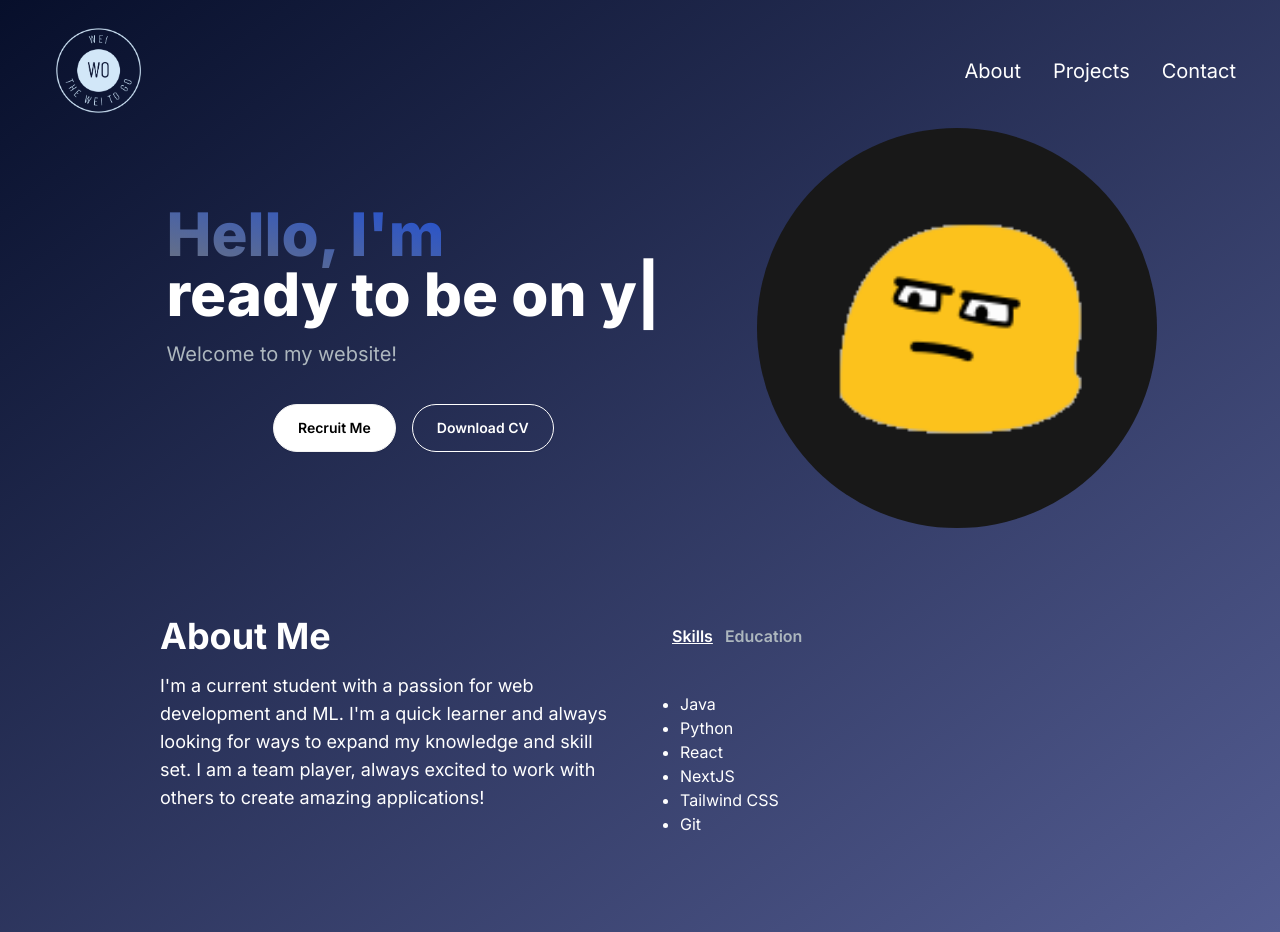
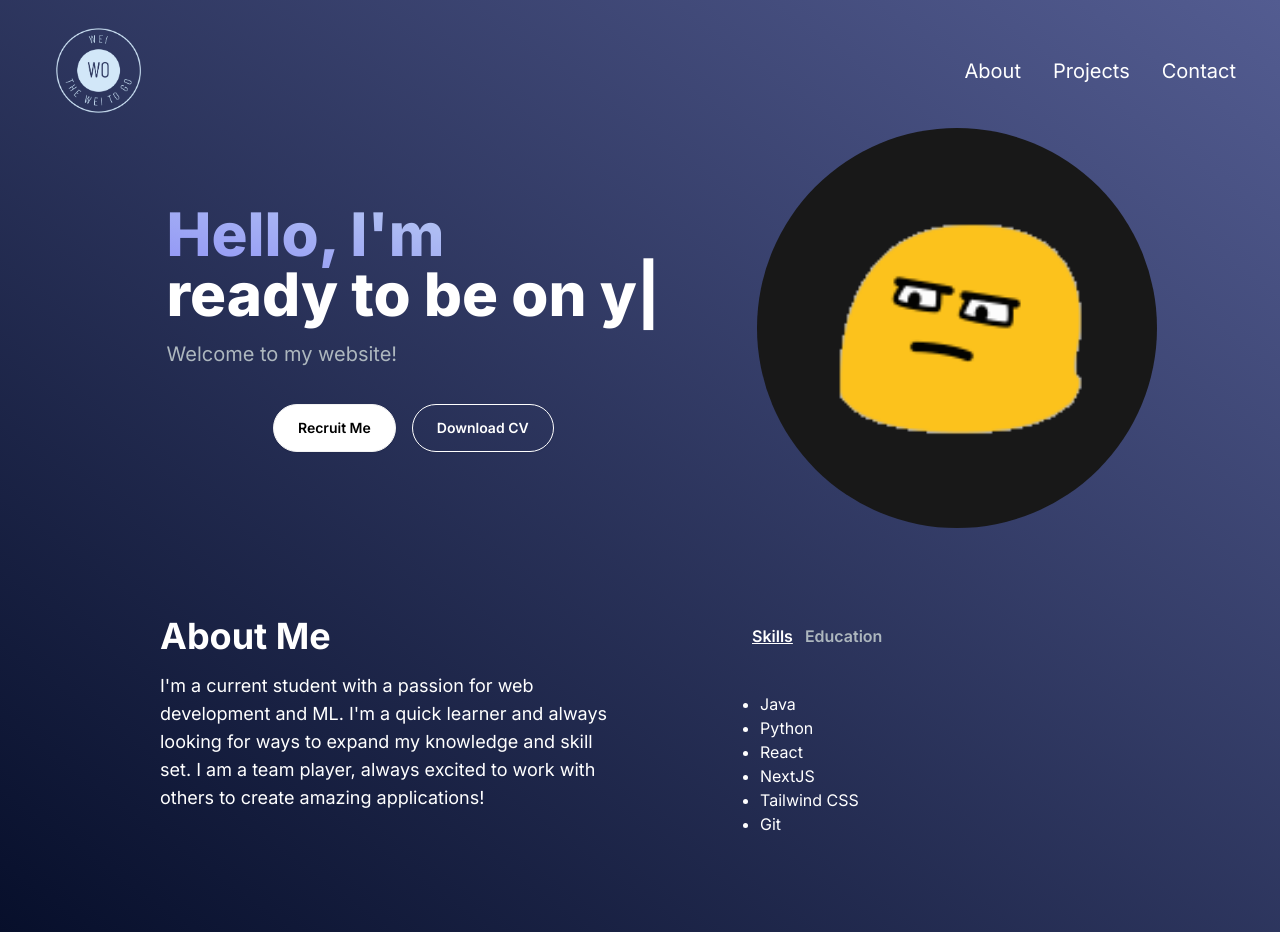
Before and after one commit to weio9134/personal-web, a Next.js app: page / in a window 1280 px wide. Built offline with nearby package versions, Linux system fonts and the light colour scheme.

Commit message:
Changed text gradient - some other things idr

```diff
--- a/src/app/components/About.jsx
+++ b/src/app/components/About.jsx
@@ -58,7 +58,7 @@ const AboutSection = () => {
           </p>
         </div>
 
-        <div className="mt-4 md:mt-0 text-left flex flex-col h-full">
+        <div className="mt-4 md:mt-0 text-left flex flex-col h-full pl-20">
           <div className="flex flex-row justify-start mt-8">
             <Tab
               selectTab={() => handleTabChange("skills")}
--- a/src/app/components/Hero.jsx
+++ b/src/app/components/Hero.jsx
@@ -31,7 +31,8 @@ const Hero = () => {
         <div className="col-span-7 place-self-center text-center sm:text-left">
           <div className=''>
             <h1 className='text-white mb-4 text-4xl lg:text-6xl font-extrabold'>
-              <span className='text-transparent bg-clip-text bg-gradient-to-tr from-gray-500 to-blue-700 '> Hello, I'm </span>
+              {/* <span className='text-transparent bg-clip-text bg-gradient-to-tr from-gray-500 to-blue-700 '> Hello, I'm </span> */}
+              <span className='text-transparent bg-clip-text bg-gradient-to-tr from-[#9195F6] to-[#B7C9F2]'> Hello, I'm </span>
               <br />
               <TextTransition />
             </h1>
--- a/src/app/components/Menu.jsx
+++ b/src/app/components/Menu.jsx
@@ -6,17 +6,17 @@ const Menu = () => {
     // <ul className='flex flex-col py-4 items-center'>
     <>
       <li>
-        <Link href={"#about"} className='block py-2 pl-3 pr-4 text-white sm:text-xl rounded md:p-0 hover:text-white'>
+        <Link href={"#about"} className='block py-2 pl-3 pr-4 text-white sm:text-xl rounded md:p-0 hover:text-white hover:underline'>
           About
         </Link>
       </li>
       <li>
-        <Link href={"#projects"} className='block py-2 pl-3 pr-4 text-white sm:text-xl rounded md:p-0 hover:text-white'>
+        <Link href={"#projects"} className='block py-2 pl-3 pr-4 text-white sm:text-xl rounded md:p-0 hover:text-white hover:underline'>
           Projects
         </Link>
       </li>
       <li>
-        <Link href={"#contact"} className='block py-2 pl-3 pr-4 text-white sm:text-xl rounded md:p-0 hover:text-white'>
+        <Link href={"#contact"} className='block py-2 pl-3 pr-4 text-white sm:text-xl rounded md:p-0 hover:text-white hover:underline'>
           Contact
         </Link>
       </li>
--- a/src/app/page.js
+++ b/src/app/page.js
@@ -5,7 +5,7 @@ import About from './components/About';
 export default function Home() {
   return (
     // <main className='lex min-h-screen flex-col bg-[#121212]'>
-    <main className='lex min-h-screen flex-col bg-gradient-to-br from-[#070F2B] to-[#535C91]'>
+    <main className='lex min-h-screen flex-col bg-gradient-to-tr from-[#070F2B] to-[#535C91]'>
       <div className="container mx-auto px-12 py-4">
 
         <Navbar />
```
